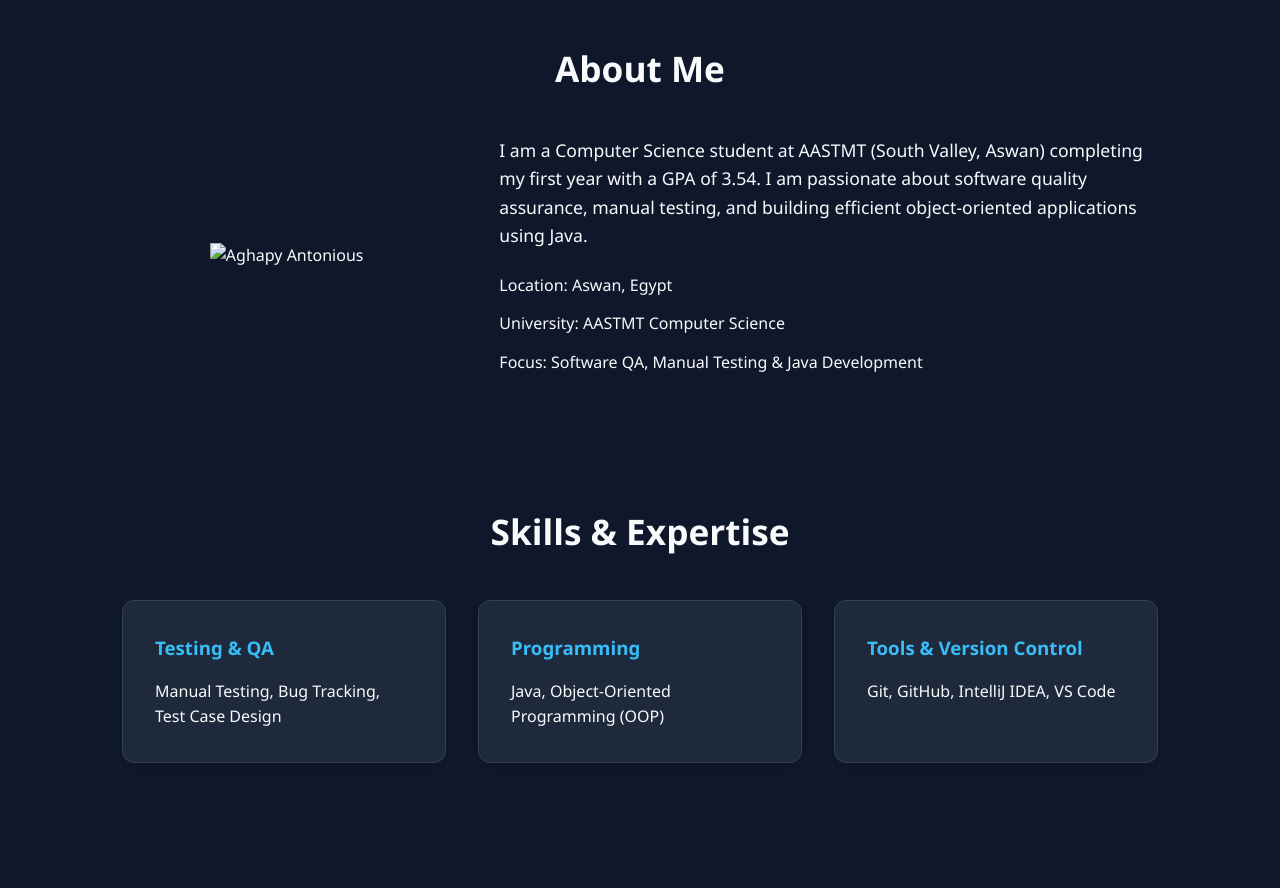
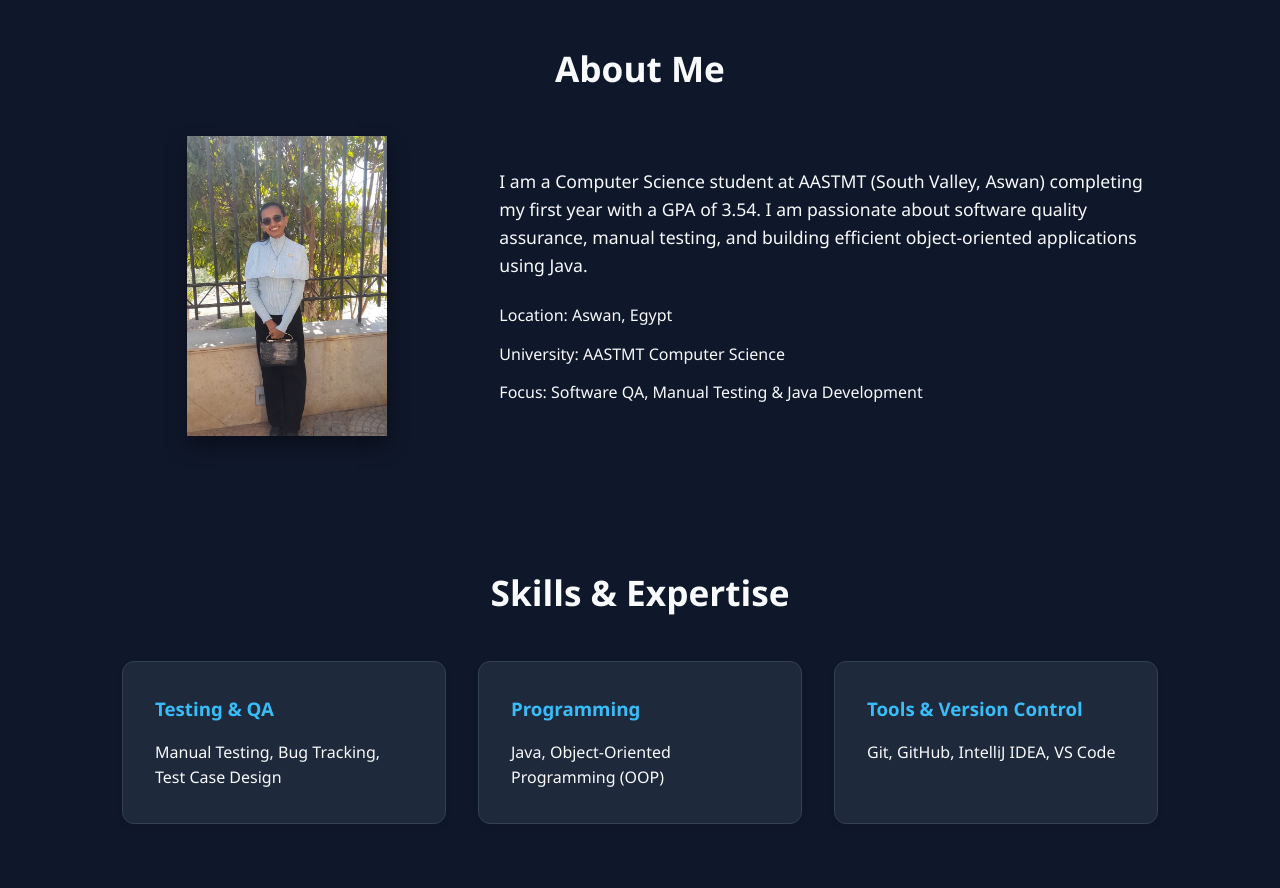
Before and after one commit to aghapyantoniouswaheeb-dotcom/portfolio-Aghapy-Antonious, a plain HTML site: page index.html in a window 1280 px wide. Shown: the part 840-1728 px from the top of the page. Drawn offline with Linux system fonts and the light colour scheme.

Commit message:
Update index.html

```diff
--- a/index.html
+++ b/index.html
@@ -39,13 +39,13 @@
         </div>
     </section>
 
-    <!-- About Section (Transparent / Natural Cutout Image) -->
+    <!-- About Section -->
     <section id="about" class="about">
         <h2>About Me</h2>
         <div class="about-container" style="display: flex; align-items: center; gap: 3rem; flex-wrap: wrap; justify-content: center;">
             <div class="about-img" style="flex: 1; min-width: 250px; text-align: center; display: flex; justify-content: center; align-items: center;">
-                <!-- يفضل تكون الصورة بصيغة PNG ومفرغة الخلفية عشان تظهر بنفس الستايل المطلوب -->
-                <img src="profile.png" alt="Aghapy Antonious" style="max-width: 260px; height: auto; object-fit: contain;">
+                <!-- تأكدي إن اسم الصورة هنا مطابق لاسم صورتك، ولو امتدادها .png خليها profile.png -->
+                <img src="profile.jpg" alt="Aghapy Antonious" style="width: 200px; height: auto; object-fit: cover; box-shadow: 0 10px 20px rgba(0,0,0,0.4);">
             </div>
             <div class="about-text" style="flex: 2; min-width: 300px;">
                 <p style="margin-bottom: 1.5rem; font-size: 1.1rem;">I am a Computer Science student at AASTMT (South Valley, Aswan) completing my first year with a GPA of 3.54. I am passionate about software quality assurance, manual testing, and building efficient object-oriented applications using Java.</p>
```
